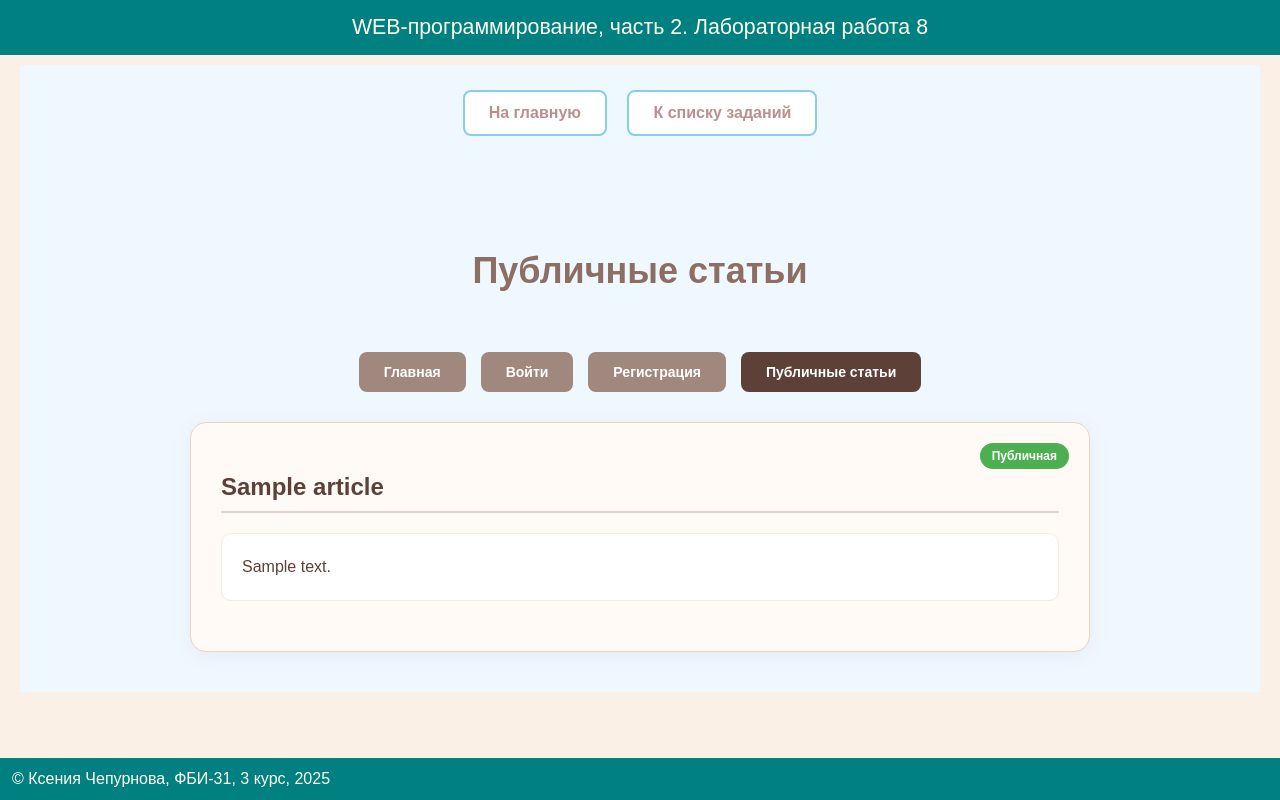
After one commit to Ksenia-business/web-back-labs, a Flask app: page /lab8/public_articles in a window 1280 px wide. The commit adds this page. Run offline with Flask 3, Linux system fonts and the light colour scheme; tables that the repository leaves empty hold one stand-in row (values such as "Sample post").

Commit message:
Публичные статьи

```diff
--- a/lab8.py
+++ b/lab8.py
@@ -161,3 +161,9 @@ def delete_article(article_id):
     db.session.commit()
 
     return redirect('/lab8/articles')
+
+
+@lab8.route('/lab8/public_articles')
+def public_articles():
+    public_articles_list = articles.query.filter_by(is_public=True).all()
+    return render_template('lab8/public_articles.html', articles=public_articles_list)
--- a/templates/lab8/lab8.html
+++ b/templates/lab8/lab8.html
@@ -102,11 +102,12 @@
 </style>
 
 <div class="knowledge-base">
-    <h1>Лабораторная работа 8</h1>
+    <h1>База знаний</h1>
 
     <div class="nav-container">
         <a href="/lab8/articles" class="nav-btn">Список статей</a>
         <a href="/lab8/create" class="nav-btn">Создать статью</a>
+        <a href="/lab8/public_articles" class="nav-btn">Публичные статьи</a>
 
         {% if login %}
             <div class="user-info logged-in">
--- /dev/null
+++ b/templates/lab8/public_articles.html
@@ -0,0 +1,142 @@
+{% extends "base.html" %}
+
+{% block lab %}Лабораторная работа 8{% endblock %}
+
+{% block main %}
+<style>
+    .articles-container {
+        max-width: 900px;
+        margin: 0 auto;
+        padding: 30px;
+    }
+
+    h1 {
+        color: #8d6e63;
+        text-align: center;
+        margin-bottom: 40px;
+        font-size: 36px;
+        font-weight: 600;
+    }
+
+    .article-list {
+        display: flex;
+        flex-direction: column;
+        gap: 30px;
+    }
+
+    .article-card {
+        background: #fffaf5;
+        border: 1px solid #e8d5c4;
+        border-radius: 16px;
+        padding: 30px;
+        box-shadow: 0 4px 20px rgba(109, 76, 65, 0.08);
+        position: relative;
+    }
+
+    .article-title {
+        color: #5d4037;
+        font-size: 24px;
+        font-weight: 600;
+        margin-bottom: 20px;
+        border-bottom: 2px solid #e0d2c8;
+        padding-bottom: 10px;
+    }
+
+    .article-text {
+        color: #5d4037;
+        font-size: 16px;
+        line-height: 1.6;
+        background: white;
+        padding: 20px;
+        border-radius: 10px;
+        border: 1px solid #f5ebe0;
+        margin-bottom: 20px;
+        white-space: pre-wrap;
+    }
+
+    .empty-message {
+        text-align: center;
+        color: #8d6e63;
+        font-size: 18px;
+        padding: 60px 20px;
+        background: #f8f4f0;
+        border-radius: 16px;
+        border: 2px dashed #d7ccc8;
+    }
+
+    .public-badge {
+        position: absolute;
+        top: 20px;
+        right: 20px;
+        background: #4caf50;
+        color: white;
+        padding: 6px 12px;
+        border-radius: 15px;
+        font-size: 12px;
+        font-weight: 600;
+    }
+
+    .nav-links {
+        display: flex;
+        justify-content: center;
+        gap: 15px;
+        margin-bottom: 30px;
+        flex-wrap: wrap;
+    }
+
+    .nav-btn {
+        padding: 12px 25px;
+        background: #a1887f;
+        color: white !important;
+        text-decoration: none;
+        border-radius: 8px;
+        font-size: 14px;
+        font-weight: 600;
+        transition: all 0.2s ease;
+    }
+
+    .nav-btn:hover {
+        background: #8d6e63;
+        text-decoration: none;
+    }
+
+    .nav-btn.active {
+        background: #5d4037;
+    }
+</style>
+
+<div class="articles-container">
+    <h1>Публичные статьи</h1>
+
+    <div class="nav-links">
+        <a href="/lab8/" class="nav-btn">Главная</a>
+        {% if current_user.is_authenticated %}
+            <a href="/lab8/articles" class="nav-btn">Мои статьи</a>
+            <a href="/lab8/create" class="nav-btn">Создать статью</a>
+            <a href="/lab8/public_articles" class="nav-btn active">Публичные статьи</a>
+        {% else %}
+            <a href="/lab8/login" class="nav-btn">Войти</a>
+            <a href="/lab8/register" class="nav-btn">Регистрация</a>
+            <a href="/lab8/public_articles" class="nav-btn active">Публичные статьи</a>
+        {% endif %}
+    </div>
+
+    <div class="article-list">
+        {% if articles %}
+            {% for article in articles %}
+                <div class="article-card">
+                    <div class="public-badge">Публичная</div>
+
+                    <h2 class="article-title">{{ article.title }}</h2>
+
+                    <div class="article-text">{{ article.article_text }}</div>
+                </div>
+            {% endfor %}
+        {% else %}
+            <div class="empty-message">
+                Пока нет публичных статей
+            </div>
+        {% endif %}
+    </div>
+</div>
+{% endblock %}
```
Also changed, not shown: templates/lab8/articles.html (+55 -40 lines), templates/lab8/create_article.html (+12 -0 lines).
